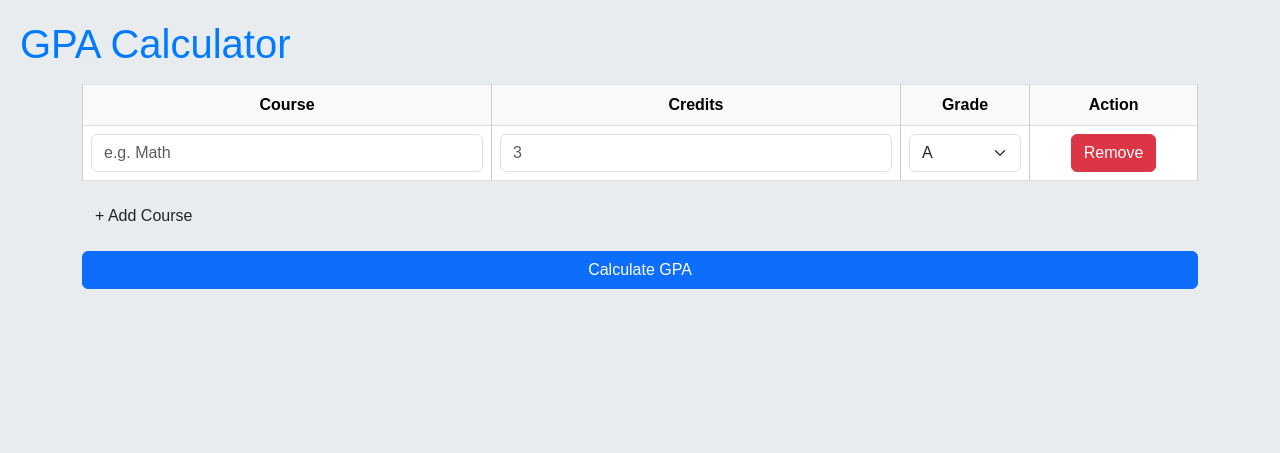
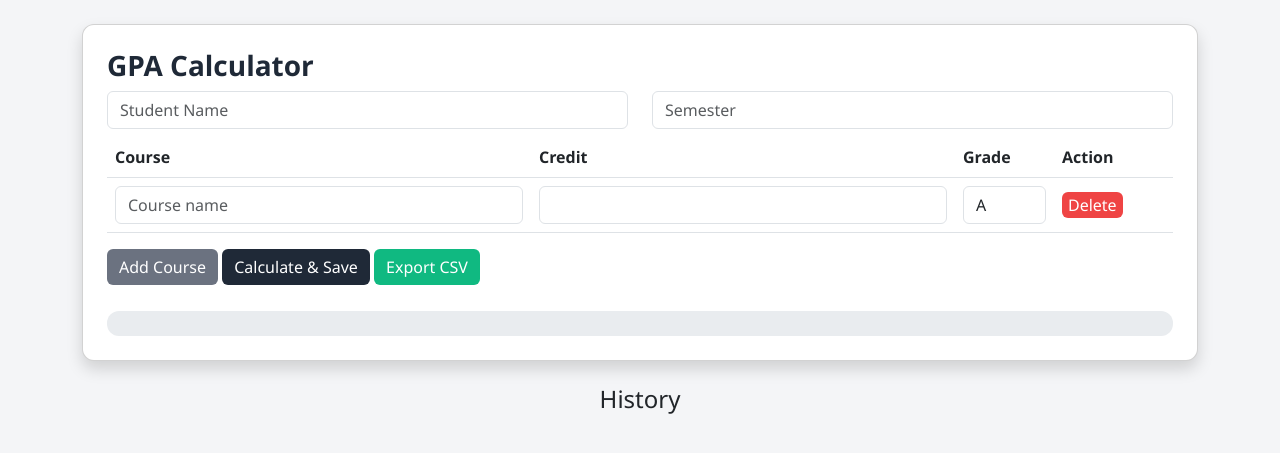
Before and after one commit to zoulaikhaH/web, a PHP site: page / in a window 1280 px wide. Shown: the top 453 px of the page. Run offline with PHP 8.4, Linux system fonts and the light colour scheme; data that the repository does not hold is empty.

Commit message:
Add files via upload

```diff
--- a/index.php
+++ b/index.php
@@ -1,41 +1,145 @@
+<?php
+$conn = new mysqli("localhost", "root", "", "gpa_db");
+
+/* ===== AJAX SAVE ===== */
+if(isset($_GET['action']) && $_GET['action']=="save"){
+    $data = json_decode(file_get_contents("php://input"), true);
+
+    $conn->query("INSERT INTO gpa_records
+    (student_name, semester, courses, credits, grades, gpa)
+    VALUES (
+    '".$data['name']."',
+    '".$data['semester']."',
+    '".json_encode($data['courses'])."',
+    '".json_encode($data['credits'])."',
+    '".json_encode($data['grades'])."',
+    '".$data['gpa']."'
+    )");
+    exit;
+}
+
+/* ===== LOAD HISTORY ===== */
+if(isset($_GET['action']) && $_GET['action']=="history"){
+    $res = $conn->query("SELECT * FROM gpa_records ORDER BY id DESC");
+    while($row = $res->fetch_assoc()){
+        echo "<div class='card p-2 mb-2 shadow-sm'>";
+        echo "<b>".$row['student_name']."</b> - ".$row['semester'];
+        echo "<br> GPA: ".$row['gpa'];
+        echo "</div>";
+    }
+    exit;
+}
+
+/* ===== CSV EXPORT ===== */
+if(isset($_GET['action']) && $_GET['action']=="csv"){
+    header('Content-Type: text/csv');
+    header('Content-Disposition: attachment;filename="gpa.csv"');
+
+    $out = fopen("php://output","w");
+    fputcsv($out, ["Name","Semester","GPA"]);
+
+    $res = $conn->query("SELECT * FROM gpa_records");
+    while($row = $res->fetch_assoc()){
+        fputcsv($out, [$row['student_name'],$row['semester'],$row['gpa']]);
+    }
+    fclose($out);
+    exit;
+}
+?>
+
 <!DOCTYPE html>
-<html lang="en">
+<html>
 <head>
-  <meta charset="UTF-8">
-  <meta name="viewport" content="width=device-width, initial-scale=1.0">
-  <title>GPA Calculator</title>
+<title>GPA Professional</title>
+<link href="https://cdn.jsdelivr.net/npm/bootstrap@5.3.0/dist/css/bootstrap.min.css" rel="stylesheet">
 
-  <link rel="stylesheet" href="https://cdn.jsdelivr.net/npm/bootstrap@5.3.0/dist/css/bootstrap.min.css">
-  <link rel="stylesheet" href="style.css">
+<style>
+body{
+    background: #f4f5f7;
+    font-family: 'Segoe UI', sans-serif;
+}
+.card{
+    border-radius:12px;
+}
+h3{
+    color:#1f2937;
+    font-weight:bold;
+}
+.btn-primary{
+    background:#1f2937;
+    border:none;
+}
+.btn-primary:hover{
+    background:#111827;
+}
+.btn-secondary{
+    background:#6b7280;
+    border:none;
+    color:white;
+}
+.btn-secondary:hover{
+    background:#4b5563;
+}
+.btn-success{
+    background:#10b981;
+    border:none;
+}
+.btn-success:hover{
+    background:#059669;
+}
+input, select{
+    border-radius:6px !important;
+}
+.progress{
+    height:25px;
+    border-radius:12px;
+    overflow:hidden;
+    margin-top:10px;
+}
+.progress-bar{
+    font-weight:bold;
+}
+#history .card{
+    background:#e5e7eb;
+}
+.table td{
+    vertical-align: middle;
+}
+.remove-btn{
+    background:#ef4444;
+    border:none;
+    color:white;
+    border-radius:6px;
+}
+.remove-btn:hover{
+    background:#b91c1c;
+}
+</style>
 </head>
-<body>
 
-<h1>GPA Calculator</h1>
+<body class="p-4">
 
 <div class="container">
+<div class="card p-4 shadow">
 
-  <form method="POST">
+<h3>GPA Calculator</h3>
 
-    <table class="table table-bordered text-center align-middle">
-      <thead class="table-light">
+<div class="row mb-2">
+    <div class="col">
+        <input id="name" class="form-control" placeholder="Student Name">
+    </div>
+    <div class="col">
+        <input id="semester" class="form-control" placeholder="Semester">
+    </div>
+</div>
+
+<table class="table" id="table">
+<tr><th>Course</th><th>Credit</th><th>Grade</th><th>Action</th></tr>
 <tr>
-          <th>Course</th>
-          <th>Credits</th>
-          <th>Grade</th>
-          <th>Action</th>
-        </tr>
-      </thead>
-
-      <tbody id="courseBody">
-        <tr>
-          <td><input type="text" class="form-control" placeholder="e.g. Math"></td>
-
+<td><input class="form-control course" placeholder="Course name"></td>
+<td><input class="form-control credit" type="number"></td>
 <td>
-            <input type="number" name="credits[]" class="form-control credits" placeholder="3">
-          </td>
-
-          <td>
-            <select name="grade[]" class="form-select grade">
+<select class="form-control grade">
 <option value="4">A</option>
 <option value="3">B</option>
 <option value="2">C</option>
@@ -43,75 +147,115 @@
 <option value="0">F</option>
 </select>
 </td>
-
-          <td>
-            <button type="button" class="btn btn-danger remove">Remove</button>
-          </td>
+<td><button class="remove-btn" onclick="removeRow(this)">Delete</button></td>
 </tr>
-      </tbody>
 </table>
 
-    <button type="button" id="addCourse" class="btn">+ Add Course</button>
+<div class="mb-2">
+<button class="btn btn-secondary" onclick="addRow()">Add Course</button>
+<button class="btn btn-primary" onclick="calc()">Calculate & Save</button>
+<button class="btn btn-success" onclick="csv()">Export CSV</button>
+</div>
 
-    <button type="submit" name="calculateBtn" class="btn btn-primary w-100 mt-3">
-      Calculate GPA
-    </button>
+<h4 id="result" class="text-center"></h4>
 
-  </form>
-
-
-  <div class="mt-3">
-
-    <?php
-if (isset($_POST['calculateBtn'])) {
-
-  $credits = $_POST['credits'];
-  $grades = $_POST['grade'];
-
-  $totalCredits = 0;
-  $totalPoints = 0;
-
-  for ($i = 0; $i < count($credits); $i++) {
-
-    $credit = floatval($credits[$i]);
-    $grade = floatval($grades[$i]);
-
-    if ($credit > 0) {
-      $totalCredits += $credit;
-      $totalPoints += $credit * $grade;
-    }
-  }
-
-  if ($totalCredits > 0) {
-    $gpa = round($totalPoints / $totalCredits, 2);
-
-    // 🎯 تحديد التقييم
-    if ($gpa >= 3.5) {
-      $status = "Excellent ⭐";
-      $class = "good";
-    } elseif ($gpa >= 2.5) {
-      $status = "Good 👍";
-      $class = "good";
-    } elseif ($gpa >= 2) {
-      $status = "Average ";
-      $class = "average";
-    } else {
-      $status = "Poor ❌";
-      $class = "poor";
-    }
-
-    echo "<div class='result-box $class'>
-            🎓 GPA: $gpa <br>
-            📊 Status: $status
-          </div>";
-  }
-}
-?>
+<div class="progress">
+<div id="bar" class="progress-bar"></div>
 </div>
 
 </div>
 
-<script src="script.js"></script>
+<h4 class="mt-4 text-center">History</h4>
+<div id="history"></div>
+
+</div>
+
+<script>
+function addRow(){
+    let row = `
+    <tr>
+    <td><input class="form-control course" placeholder="Course name"></td>
+    <td><input class="form-control credit" type="number"></td>
+    <td>
+    <select class="form-control grade">
+    <option value="4">A</option>
+    <option value="3">B</option>
+    <option value="2">C</option>
+    <option value="1">D</option>
+    <option value="0">F</option>
+    </select>
+    </td>
+    <td><button class="remove-btn" onclick="removeRow(this)">Delete</button></td>
+    </tr>`;
+    document.getElementById("table").innerHTML += row;
+}
+
+function removeRow(btn){
+    let row = btn.closest("tr");
+    row.remove();
+}
+
+function calc(){
+    let name = document.getElementById("name").value;
+    let semester = document.getElementById("semester").value;
+
+    if(name=="" || semester=="") return alert("Enter name and semester");
+
+    let courses = document.querySelectorAll(".course");
+    let credits = document.querySelectorAll(".credit");
+    let grades = document.querySelectorAll(".grade");
+
+    let totalC=0,totalP=0,names=[];
+
+    for(let i=0;i<courses.length;i++){
+        if(courses[i].value=="") return alert("Enter course name");
+        if(names.includes(courses[i].value)) return alert("Duplicate course!");
+        names.push(courses[i].value);
+
+        let c=parseFloat(credits[i].value);
+        let g=parseFloat(grades[i].value);
+
+        if(c>5) return alert("Max credit 5");
+
+        totalC+=c;
+        totalP+=c*g;
+    }
+
+    let gpa=(totalP/totalC).toFixed(2);
+    document.getElementById("result").innerText="GPA: "+gpa;
+
+    let bar=document.getElementById("bar");
+    bar.style.width=(gpa/4*100)+"%";
+    if(gpa>=3.5) bar.className="progress-bar bg-success";
+    else if(gpa>=3) bar.className="progress-bar bg-primary";
+    else if(gpa>=2) bar.className="progress-bar bg-warning";
+    else bar.className="progress-bar bg-danger";
+
+    fetch("index.php?action=save",{
+        method:"POST",
+        body: JSON.stringify({
+            name:name,
+            semester:semester,
+            courses:[...courses].map(e=>e.value),
+            credits:[...credits].map(e=>e.value),
+            grades:[...grades].map(e=>e.value),
+            gpa:gpa
+        })
+    }).then(()=>load());
+}
+
+function load(){
+    fetch("index.php?action=history")
+    .then(res=>res.text())
+    .then(data=>document.getElementById("history").innerHTML=data);
+}
+
+function csv(){
+    window.location="index.php?action=csv";
+}
+
+load();
+</script>
 
 </body>
 </html>
```
Lines whose indentation alone changed are shown as unchanged.
